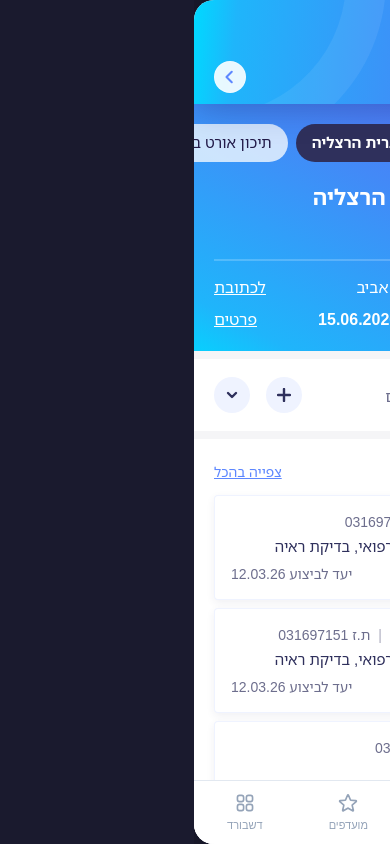
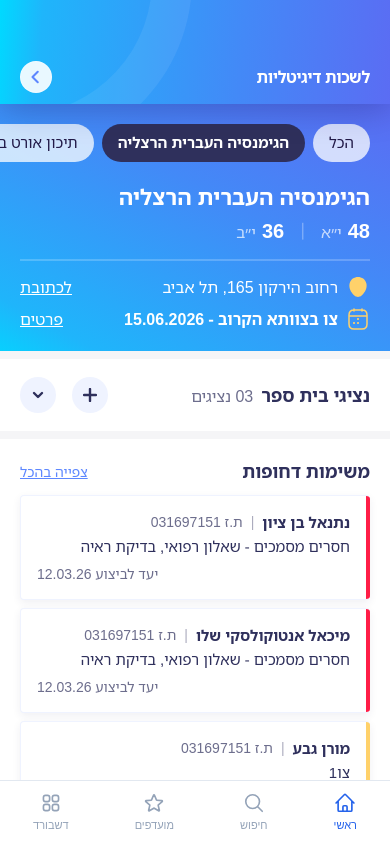
Before and after one commit to Puncudo/digitallishka, a Vue app: page /home in a window 390 px wide. Built offline with nearby package versions, Linux system fonts and the light colour scheme.

Commit message:
iPhone frame only on desktop, full-screen on real mobile

```diff
--- a/src/assets/main.css
+++ b/src/assets/main.css
@@ -34,29 +34,40 @@
 html, body {
   height: 100%;
   font-family: 'Heebo', system-ui, sans-serif;
-  background: #1a1a2e;
+  background: var(--bg);
   color: var(--text-primary);
   -webkit-font-smoothing: antialiased;
   direction: rtl;
   text-align: right;
-  display: flex;
-  justify-content: center;
-  align-items: center;
 }
 
 #app {
-  width: 390px;
-  height: 844px;
+  height: 100%;
   background: var(--bg);
-  border-radius: 20px;
-  overflow: hidden;
   position: relative;
   contain: paint;
-  box-shadow: 0 0 60px rgba(0,0,0,.4);
+  overflow: hidden;
 }
 
 #app ::-webkit-scrollbar { display: none; }
 #app { scrollbar-width: none; }
+
+/* Desktop: show as iPhone 12 frame */
+@media (min-width: 500px) {
+  html, body {
+    background: #1a1a2e;
+    display: flex;
+    justify-content: center;
+    align-items: center;
+  }
+
+  #app {
+    width: 390px;
+    height: 844px;
+    border-radius: 20px;
+    box-shadow: 0 0 60px rgba(0,0,0,.4);
+  }
+}
 
 button { font-family: inherit; cursor: pointer; border: none; background: none; }
 a      { text-decoration: none; color: inherit; }
```
Also changed, not shown: 5 other files (tests, documents, lock files or other folders).
